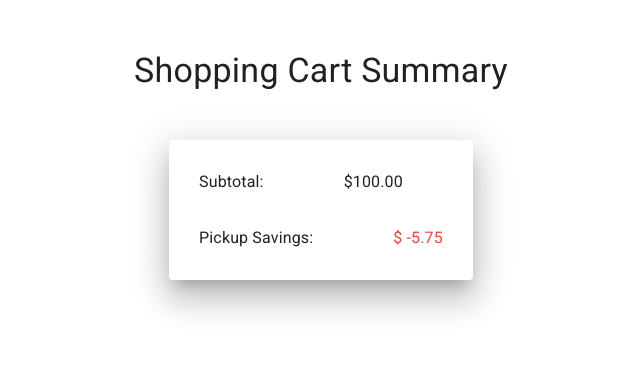
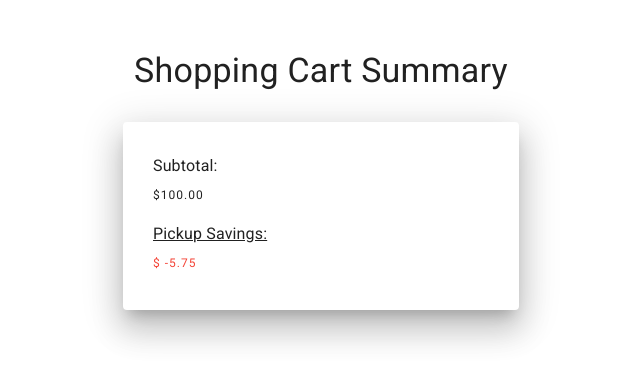
Before and after one commit to danishakh/shopping-checkout-summary, a React (Create React App) app in the folder client/: page / in a window 1280 px wide. Shown: the top 382 px of the page, without its empty margins (319-959 px from the left). Built offline with nearby package versions, Linux system fonts and the light colour scheme.

Commit message:
more styling experiments to align all components inside Paper component

```diff
--- a/client/src/App.js
+++ b/client/src/App.js
@@ -21,24 +21,26 @@ class App extends Component {
     return (
       <Container maxWidth="md" style={{marginTop: 50}}>
         <Grid container justify='space-between' alignItems="center" direction="column" spacing={6}>
-          <Grid item>
+          <Grid item sm={8}>
               <Typography align="center" color="textPrimary" variant="h4">
                 Shopping Cart Summary
               </Typography>
           </Grid>
-          <Grid item>
-            <Paper elevation={20} style={{padding: 30}}>
-                <Grid container justify='space-between' alignItems="flex-start" direction="column" spacing={4}>
-                  <Grid item>
-                    <Subtotal price={this.state.total.toFixed(2)} />
-                  </Grid>
-                  <Grid item>
-                    <PickupSavings savingsAmount={this.state.pickupSavings} />
-                  </Grid>
+        </Grid>
+
+        <Container maxWidth="xs" style={{marginTop: 30}}>
+          <Paper elevation={20} style={{padding: 30}} md={6}>
+              <Grid container justify='space-between' alignItems="flex-start" direction="column" spacing={1}>
+                <Grid item sm={12}>
+                  <Subtotal price={this.state.total.toFixed(2)} />
                 </Grid>
-            </Paper>
-          </Grid>
-        </Grid>
+                <Grid item sm={12}>
+                  <PickupSavings savingsAmount={this.state.pickupSavings} />
+                </Grid>
+              </Grid>
+          </Paper>
+        </Container>
+
       </Container>
     );
   }
--- a/client/src/components/PickupSavings/PickupSavings.js
+++ b/client/src/components/PickupSavings/PickupSavings.js
@@ -4,10 +4,12 @@ import { Grid, Typography, Tooltip } from '@material-ui/core';
 
 const tooltipText = `Save this amount by dropping in for a pickup instead of getting it delivered!`;
 
-export default function PickupSavings(props) {
+export default class PickupSavings extends Component {
+
+    render() {
 
         return (
-            <Grid container justify='flex-start' alignItems="center" direction="row" spacing={10}>
+            <Grid>
                 <Grid item>
                     <Tooltip
                         id="pickup-savings-tooltip"
@@ -17,17 +19,18 @@ export default function PickupSavings(props) {
                         placement="bottom"
                         title={tooltipText}
                     >
-                        <Typography align="center" color="textPrimary" variant="body1">
-                            Pickup Savings:
+                        <Typography align="inherit" color="textPrimary" variant="subtitle1">
+                            <u>Pickup Savings:</u>
                         </Typography>
                     </Tooltip>
                 </Grid>
                 <Grid item>
-                    <Typography align="center" color="error" variant="body1">
-                        {`$ ${props.savingsAmount}`}
+                    <Typography align="inherit" color="error" variant="overline">
+                        {`$ ${this.props.savingsAmount}`}
                     </Typography>
                 </Grid>
             </Grid>
 
         )
+    }
 }
--- a/client/src/components/Subtotal/Subtotal.js
+++ b/client/src/components/Subtotal/Subtotal.js
@@ -4,14 +4,14 @@ import { Grid, Typography } from '@material-ui/core';
 export default class Subtotal extends Component {
     render() {
         return (
-            <Grid container justify='flex-start' alignItems="center" direction="row" spacing={10}>
+            <Grid>
                 <Grid item>
-                    <Typography align="center" color="textPrimary" variant="body1">
+                    <Typography align="inherit" color="textPrimary" variant="subtitle1">
                         Subtotal:
                     </Typography>
                 </Grid>
                 <Grid item>
-                    <Typography align="center" color="textPrimary" variant="body1">
+                    <Typography align="inherit" color="textPrimary" variant="overline">
                         {`$${this.props.price}`}
                     </Typography>
                 </Grid>
```
